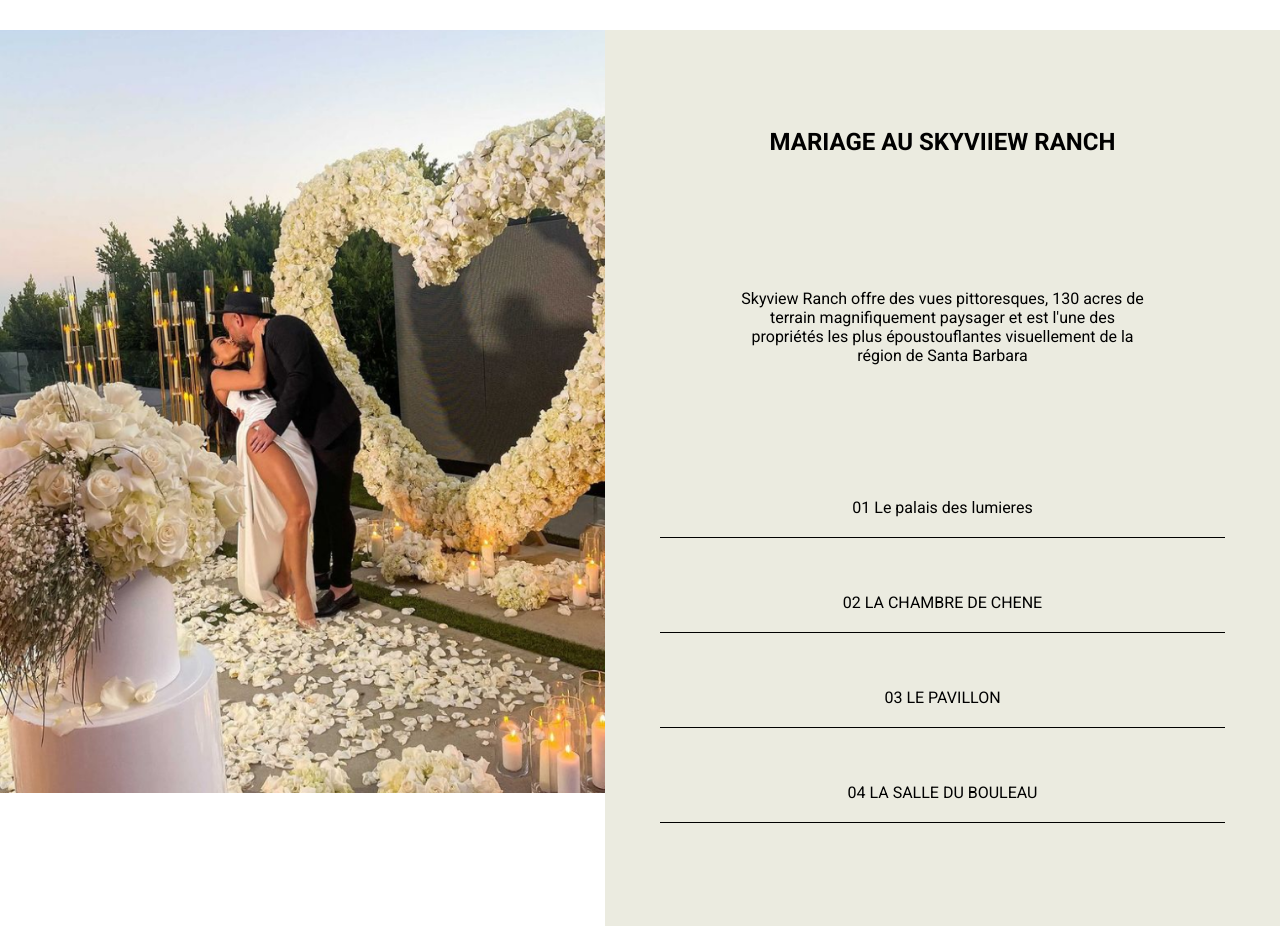
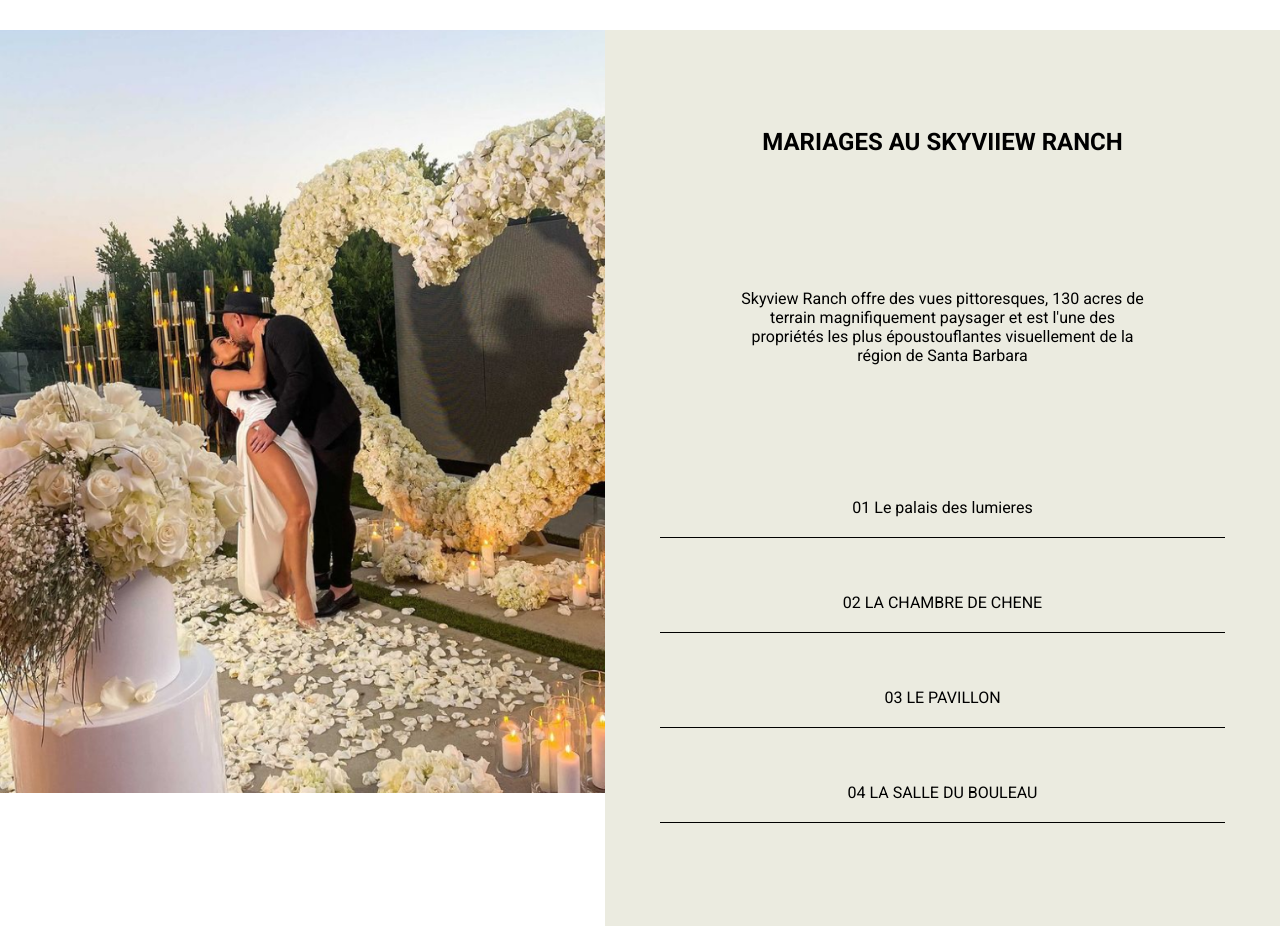
Before and after one commit to xSEALVER/e-commerce-events, a plain HTML site: page index.html in a window 1280 px wide. Shown: the part 2760-3688 px from the top of the page. Drawn offline with Linux system fonts and the light colour scheme.

Commit message:
code-fini

```diff
--- a/index.html
+++ b/index.html
@@ -88,7 +88,7 @@
         </div>
         <div class="img-right">
             <div>
-                <H2 class="h3-maraige">MARIAGE AU SKYVIIEW RANCH</H2>
+                <H2 class="h3-maraige">MARIAGES AU SKYVIIEW RANCH</H2>
             </div>
             <div>
                 <p class="text-mariage">Skyview Ranch offre des vues pittoresques, 130 acres de terrain magnifiquement paysager et est l'une des propriétés les plus époustouflantes visuellement de la région de Santa Barbara</p>
```
